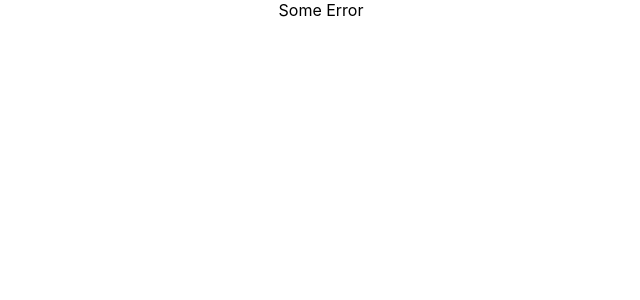
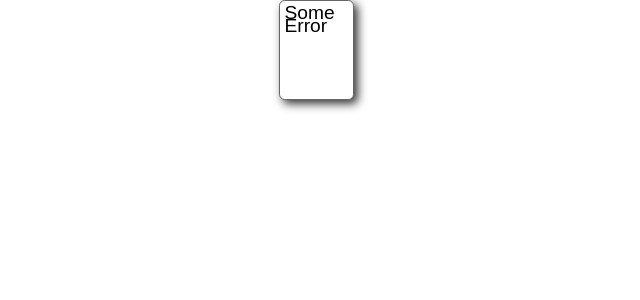
Before and after one commit to almazovurmat/lab52, a React (Create React App) app: page / in a window 1280 px wide. Shown: the top 300 px of the page, without its empty margins (319-959 px from the left). Built offline with nearby package versions, Linux system fonts and the light colour scheme.

Commit message:
debugged CardView.tsx

```diff
--- a/src/CardView/CardView.tsx
+++ b/src/CardView/CardView.tsx
@@ -1,14 +1,14 @@
 import React from 'react';
 
 interface ICardViewProps {
-    rank: "";
+    rank: string;
     suit: string;
 }
 
 
 const CardView: React.FC <ICardViewProps> = props => {
 
-    const cardClasses = `props.rank-${props.rank.toLowerCase()} ${props.suit}`;
+    const cardClasses = `card rank-${props.rank.toLowerCase()} ${props.suit}`;
 
     let suit;
     switch (props.suit) {
```
